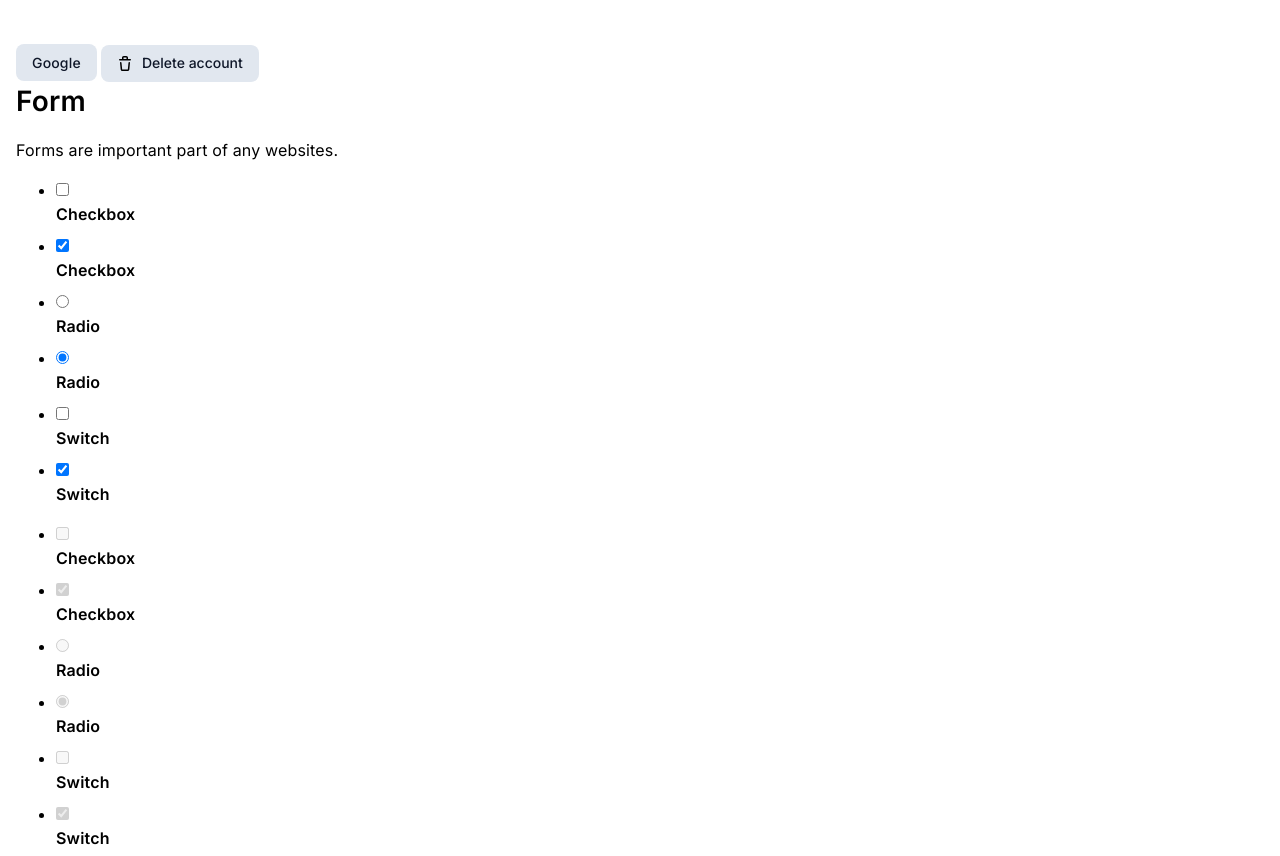
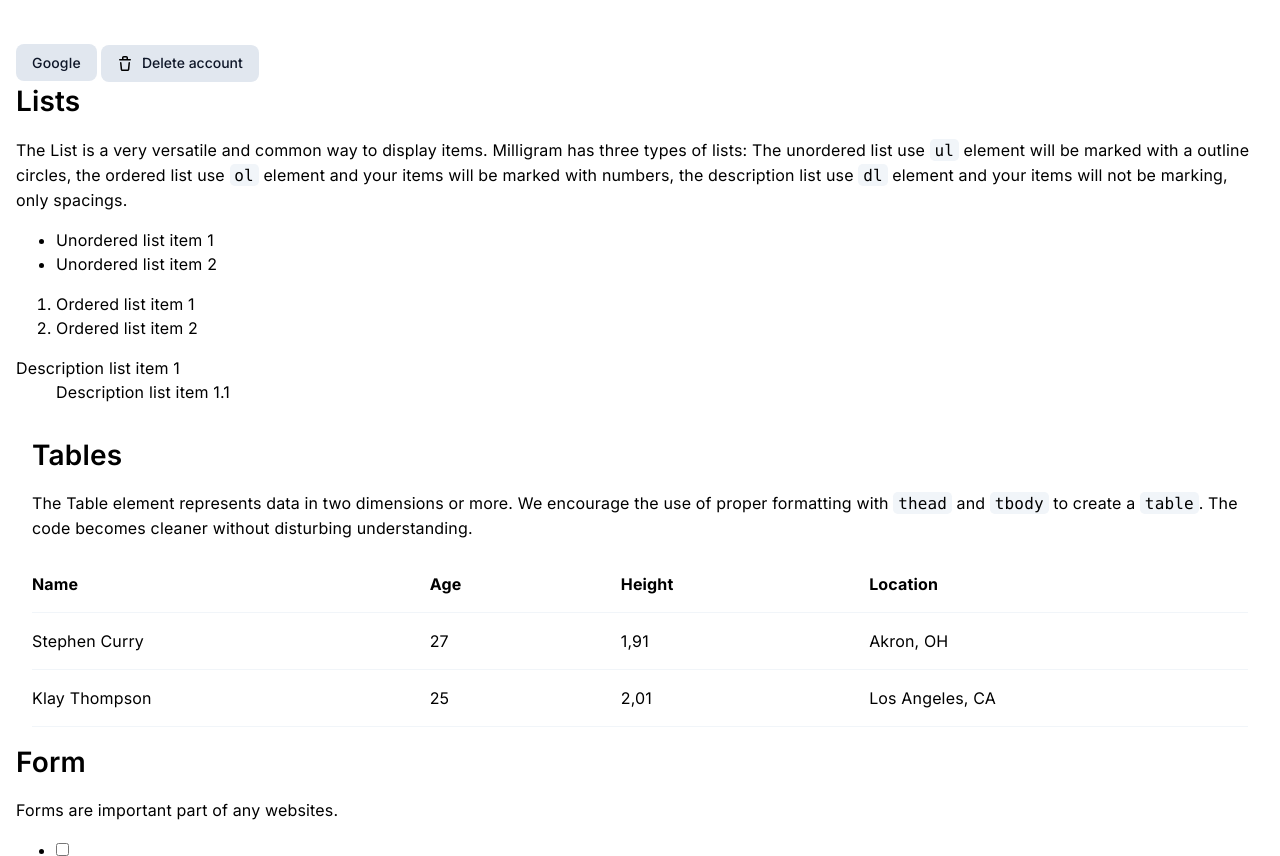
Before and after one commit to iamsahebgiri/reload, a website: page docs/index.html in a window 1280 px wide. Shown: the part 1625-2481 px from the top of the page. Drawn offline with nearby package versions, Linux system fonts and the light colour scheme; files that its build step writes are made by us from their sources.

Commit message:
docs: :memo: play with docs a bit

```diff
--- a/docs/index.html
+++ b/docs/index.html
@@ -1,23 +1,21 @@
 <!DOCTYPE html>
 <html lang="en">
+
 <head>
   <meta charset="UTF-8" />
   <meta http-equiv="X-UA-Compatible" content="IE=edge" />
   <meta name="viewport" content="width=device-width, initial-scale=1.0" />
   <title>Reload CSS</title>
   <link rel="preconnect" href="https://fonts.gstatic.com" />
-    <link
-      href="https://fonts.googleapis.com/css2?family=Inter:wght@100;200;300;400;500;600;700;800;900&display=swap"
-      rel="stylesheet"
-    />
-    <link
-      rel="stylesheet"
-      href="https://cdnjs.cloudflare.com/ajax/libs/normalize/8.0.1/normalize.css"
-    />
+  <link href="https://fonts.googleapis.com/css2?family=Inter:wght@100;200;300;400;500;600;700;800;900&display=swap"
+    rel="stylesheet" />
+  <link rel="stylesheet" href="https://cdnjs.cloudflare.com/ajax/libs/normalize/8.0.1/normalize.css" />
   <link rel="stylesheet" href="../dist/reload.css" />
 </head>
-  <body class="container">
-    <main>
+
+<body class="wrapper">
+  <div class="container">
+    <main style="background-color: aqua;">
       <h1>Reload CSS</h1>
       <p>Yet another modern CSS framework</p>
     </main>
@@ -96,39 +94,17 @@
       <br />
       <br />
       <button class="btn btn-icon">
-        <svg
-          xmlns="http://www.w3.org/2000/svg"
-          width="24"
-          height="24"
-          fill="none"
-          viewBox="0 0 24 24"
-          stroke="currentColor"
-        >
-          <path
-            stroke-linecap="round"
-            stroke-linejoin="round"
-            stroke-width="2"
-            d="M6 18L18 6M6 6l12 12"
-          />
+        <svg xmlns="http://www.w3.org/2000/svg" width="24" height="24" fill="none" viewBox="0 0 24 24"
+          stroke="currentColor">
+          <path stroke-linecap="round" stroke-linejoin="round" stroke-width="2" d="M6 18L18 6M6 6l12 12" />
         </svg>
       </button>
       <br />
       <br />
       <button class="btn btn-icon">
-        <svg
-          xmlns="http://www.w3.org/2000/svg"
-          width="24"
-          height="24"
-          fill="none"
-          viewBox="0 0 24 24"
-          stroke="currentColor"
-        >
-          <path
-            stroke-linecap="round"
-            stroke-linejoin="round"
-            stroke-width="2"
-            d="M11 17l-5-5m0 0l5-5m-5 5h12"
-          />
+        <svg xmlns="http://www.w3.org/2000/svg" width="24" height="24" fill="none" viewBox="0 0 24 24"
+          stroke="currentColor">
+          <path stroke-linecap="round" stroke-linejoin="round" stroke-width="2" d="M11 17l-5-5m0 0l5-5m-5 5h12" />
         </svg>
       </button>
       <br />
@@ -137,31 +113,82 @@
       <button class="btn btn-secondary btn-block">Cancel</button>
       <br />
       <br />
-      <a
-        href="http://google.com"
-        class="btn btn-secondary"
-        style="display: inline"
-        target="_blank"
-        rel="noopener noreferrer"
-        >Google</a
-      >
+      <a href="http://google.com" class="btn btn-secondary" style="display: inline" target="_blank"
+        rel="noopener noreferrer">Google</a>
 
       <button class="btn btn-secondary">
-        <svg
-          xmlns="http://www.w3.org/2000/svg"
-          viewBox="0 0 16 16"
-          width="16"
-          height="16"
-        >
-          <path
-            fill-rule="evenodd"
-            d="M6.5 1.75a.25.25 0 01.25-.25h2.5a.25.25 0 01.25.25V3h-3V1.75zm4.5 0V3h2.25a.75.75 0 010 1.5H2.75a.75.75 0 010-1.5H5V1.75C5 .784 5.784 0 6.75 0h2.5C10.216 0 11 .784 11 1.75zM4.496 6.675a.75.75 0 10-1.492.15l.66 6.6A1.75 1.75 0 005.405 15h5.19c.9 0 1.652-.681 1.741-1.576l.66-6.6a.75.75 0 00-1.492-.149l-.66 6.6a.25.25 0 01-.249.225h-5.19a.25.25 0 01-.249-.225l-.66-6.6z"
-          ></path>
+        <svg xmlns="http://www.w3.org/2000/svg" viewBox="0 0 16 16" width="16" height="16">
+          <path fill-rule="evenodd"
+            d="M6.5 1.75a.25.25 0 01.25-.25h2.5a.25.25 0 01.25.25V3h-3V1.75zm4.5 0V3h2.25a.75.75 0 010 1.5H2.75a.75.75 0 010-1.5H5V1.75C5 .784 5.784 0 6.75 0h2.5C10.216 0 11 .784 11 1.75zM4.496 6.675a.75.75 0 10-1.492.15l.66 6.6A1.75 1.75 0 005.405 15h5.19c.9 0 1.652-.681 1.741-1.576l.66-6.6a.75.75 0 00-1.492-.149l-.66 6.6a.25.25 0 01-.249.225h-5.19a.25.25 0 01-.249-.225l-.66-6.6z">
+          </path>
         </svg>
         Delete account
       </button>
     </section>
 
+    <section>
+      <h3 class="title">Lists</h3>
+      <p class="description">The List is a very versatile and common way to display items. Milligram has three types of
+        lists: The unordered list use <code>ul</code> element will be marked with a outline circles, the ordered list
+        use <code>ol</code> element and your items will be marked with numbers, the description list use <code>dl</code>
+        element and your items will not be marking, only spacings.</p>
+      <div class="example">
+        <div class="row">
+          <div class="column">
+            <ul>
+              <li>Unordered list item 1</li>
+              <li>Unordered list item 2</li>
+            </ul>
+          </div>
+          <div class="column">
+            <ol>
+              <li>Ordered list item 1</li>
+              <li>Ordered list item 2</li>
+            </ol>
+          </div>
+          <div class="column">
+            <dl>
+              <dt>Description list item 1</dt>
+              <dd>Description list item 1.1</dd>
+            </dl>
+          </div>
+        </div>
+      </div>
+    </section>
+    <section>
+      <section class="container" id="tables">
+        <h3 class="title">Tables</h3>
+        <p class="description">The Table element represents data in two dimensions or more. We encourage the use of
+          proper formatting with <code>thead</code> and <code>tbody</code> to create a <code>table</code>. The code
+          becomes cleaner without disturbing understanding.</p>
+        <div class="example">
+          <table>
+            <thead>
+              <tr>
+                <th>Name</th>
+                <th>Age</th>
+                <th>Height</th>
+                <th>Location</th>
+              </tr>
+            </thead>
+            <tbody>
+              <tr>
+                <td>Stephen Curry</td>
+                <td>27</td>
+                <td>1,91</td>
+                <td>Akron, OH</td>
+              </tr>
+              <tr>
+                <td>Klay Thompson</td>
+                <td>25</td>
+                <td>2,01</td>
+                <td>Los Angeles, CA</td>
+              </tr>
+            </tbody>
+          </table>
+        </div>
+      </section>
+    </section>
     <section>
       <h3>Form</h3>
 
@@ -208,14 +235,7 @@
           <label for="r1d">Radio</label>
         </li>
         <li>
-          <input
-            id="r2d"
-            type="radio"
-            name="radiod"
-            value="2"
-            checked
-            disabled
-          />
+          <input id="r2d" type="radio" name="radiod" value="2" checked disabled />
           <label for="r2d">Radio</label>
         </li>
         <li>
@@ -230,23 +250,13 @@
 
       <div class="form-group">
         <label class="form-label" for="input-example-3">Message</label>
-        <textarea
-          class="form-input"
-          id="input-example-3"
-          placeholder="Textarea"
-          rows="3"
-        ></textarea>
+        <textarea class="form-input" id="input-example-3" placeholder="Textarea" rows="3"></textarea>
       </div>
 
       <!-- form input control -->
       <div class="form-group">
         <label class="form-label" for="input-example-1">Name</label>
-        <input
-          class="form-input"
-          type="text"
-          id="input-example-1"
-          placeholder="Name"
-        />
+        <input class="form-input" type="text" id="input-example-1" placeholder="Name" />
       </div>
 
       <form>
@@ -269,5 +279,7 @@
         <button class="btn" type="submit">Submit</button>
       </form>
     </section>
+  </div>
 </body>
+
 </html>
```
Lines whose indentation alone changed are shown as unchanged.
